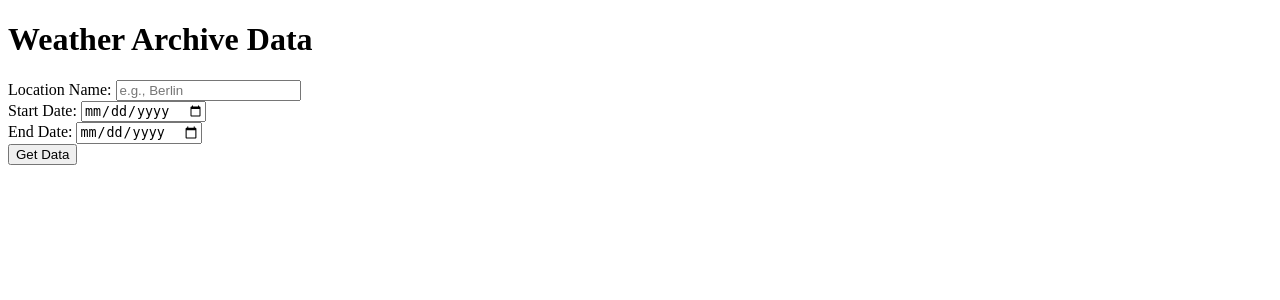
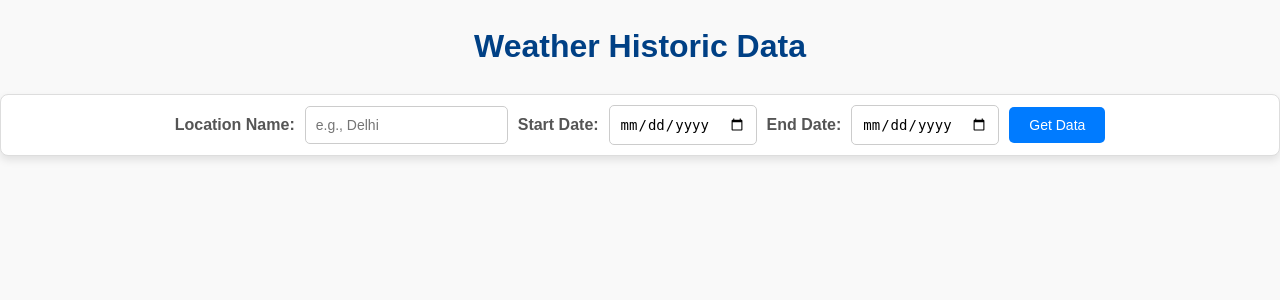
Before and after one commit to Abhinbs007/weather_history_, a Django app: page / in a window 1280 px wide. Shown: the top 300 px of the page. Run offline with Django 5.2, Linux system fonts and the light colour scheme.

Commit message:
added new file

```diff
--- a/History_weather/templates/weather_archive.html
+++ b/History_weather/templates/weather_archive.html
@@ -4,30 +4,138 @@
     <meta charset="UTF-8">
     <meta name="viewport" content="width=device-width, initial-scale=1.0">
     <title>Weather Archive</title>
+    <style>
+        /* General Styles */
+        body {
+            font-family: 'Arial', sans-serif;
+            line-height: 1.6;
+            margin: 0;
+            padding: 0;
+            background-color: #f9f9f9;
+            color: #333;
+        }
+
+        h1, h2 {
+            text-align: center;
+            color: #004085;
+        }
+
+        /* Horizontal Form Styling */
+        form {
+            display: flex;
+            justify-content: center;
+            align-items: center;
+            gap: 10px;
+            margin: 20px auto;
+            padding: 10px;
+            background-color: #ffffff;
+            border: 1px solid #ddd;
+            border-radius: 8px;
+            box-shadow: 0 4px 8px rgba(0, 0, 0, 0.1);
+            flex-wrap: wrap;
+        }
+
+        label {
+            font-weight: bold;
+            color: #555;
+        }
+
+        input[type="text"], input[type="date"] {
+            padding: 10px;
+            border: 1px solid #ccc;
+            border-radius: 5px;
+            font-size: 14px;
+        }
+
+        button {
+            padding: 10px 20px;
+            background-color: #007bff;
+            color: #fff;
+            border: none;
+            border-radius: 5px;
+            font-size: 14px;
+            cursor: pointer;
+            transition: background-color 0.3s ease;
+        }
+
+        button:hover {
+            background-color: #0056b3;
+        }
+
+        /* Table Styling */
+        table {
+            width: 90%;
+            margin: 20px auto;
+            border-collapse: collapse;
+            background-color: #fff;
+            box-shadow: 0 4px 8px rgba(0, 0, 0, 0.1);
+        }
+
+        th, td {
+            padding: 12px;
+            text-align: left;
+            border: 1px solid #ddd; /* Line between rows and columns */
+        }
+
+        th {
+            background-color: #004085;
+            color: #fff;
+            text-transform: uppercase;
+            font-size: 12px;
+        }
+
+        tr:hover {
+            background-color: #f1f1f1;
+        }
+
+        td {
+            font-size: 12px;
+        }
+
+        /* Error Message Styling */
+        p {
+            text-align: center;
+            color: #d9534f;
+            font-weight: bold;
+        }
+
+        /* Responsive Design */
+        @media (max-width: 768px) {
+            form {
+                flex-direction: column;
+                align-items: stretch;
+            }
+
+            table {
+                width: 100%;
+            }
+
+            th, td {
+                font-size: 10px;
+            }
+        }
+    </style>
 </head>
 <body>
-    <h1>Weather Archive Data</h1>
+    <h1>Weather Historic Data</h1>
     <form method="POST">
         {% csrf_token %}
         <label for="location_name">Location Name:</label>
-        <input type="text" id="location_name" name="location_name" placeholder="e.g., Berlin" required>
-        <br>
+        <input type="text" id="location_name" name="location_name" placeholder="e.g., Delhi" required>
         <label for="start_date">Start Date:</label>
         <input type="date" id="start_date" name="start_date" required>
-        <br>
         <label for="end_date">End Date:</label>
         <input type="date" id="end_date" name="end_date" required>
-        <br>
         <button type="submit">Get Data</button>
     </form>
 
     {% if error_message %}
-        <p style="color: red;">{{ error_message }}</p>
+        <p>{{ error_message }}</p>
     {% endif %}
 
     {% if weather_data %}
         <h2>Daily Weather Data</h2>
-        <table border="1">
+        <table>
             <tr>
                 <th>Date</th>
                 <th>Temp Max (°C)</th>
```
Also changed, not shown: History_weather/.cache.sqlite.
